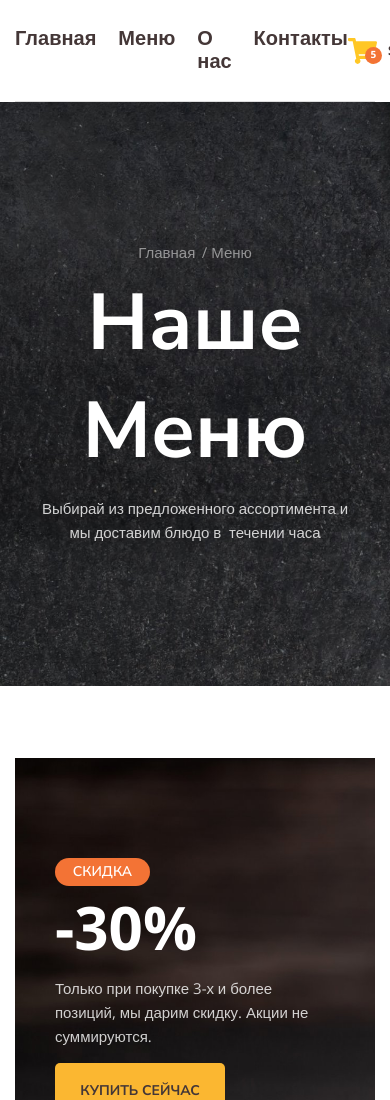
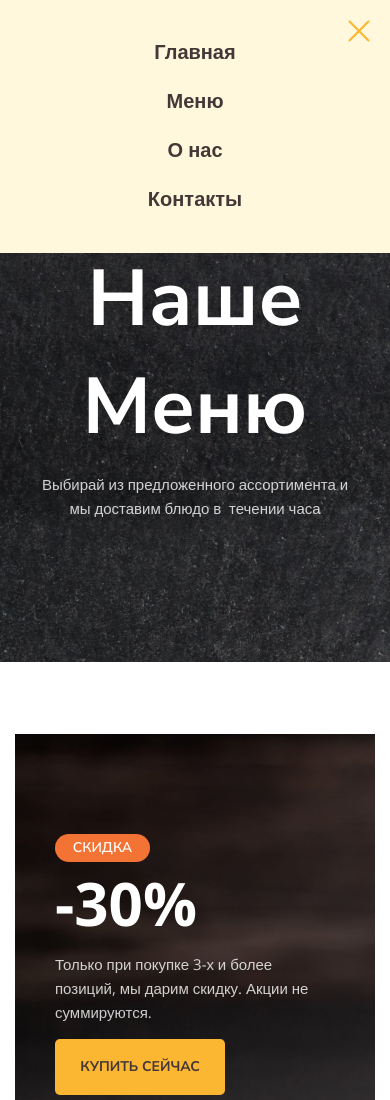
Before and after one commit to mariamorozova01/Burger-Cafe, a plain HTML site: page index.html in a window 390 px wide. Shown: the top 1100 px of the page. Drawn offline with nearby package versions, Linux system fonts and the light colour scheme.

Commit message:
урок 22

```diff
--- a/index.html
+++ b/index.html
@@ -15,6 +15,7 @@
     <header id="header-top">
         <div class="container">
             <div class="header-wrapper">
+                <button class="burger-menu" onclick="openModal()"></button>
                 <div class="logo">
                 </div>
                 <nav class="nav">
@@ -23,7 +24,9 @@
                     <a href="#" class="nav-link">О нас</a>
                     <a href="contact.html" class="nav-link">Контакты</a>
                 </nav>
-            <a href="#" class="cart">$125 <span class="cart-count">5</span></a>
+            <div class="header-cart">
+                <a href="#" class="cart">$125 <span class="cart-count">5</span></a>
+            </div>
             </div>
         </div>
     </header>
@@ -203,6 +206,16 @@
        </footer>
 
 <a href="#header-top" class="button-up hidden" id="btnUp">Наверх</a>
+<div class="modal" id="modal">
+    <nav class="nav_modal">
+        <a href="#" class="nav-link">Главная</a>
+        <a href="index.html" class="nav-link">Меню</a>
+        <a href="#" class="nav-link">О нас</a>
+        <a href="contact.html" class="nav-link">Контакты</a>
+    </nav>
+        <button class="modal-close" onclick="closeModal()"></button>
+</div>
+
 <script src="scripts/script.js">
 
 </script>
--- a/scripts/script.js
+++ b/scripts/script.js
@@ -41,3 +41,13 @@ function scrollFunction(){
         document.getElementById('btnUp').className = 'button-up hidden';
     }
 }
+
+// Menu
+
+    function openModal() {
+        document.getElementById("modal").style.top = "0px";
+    }
+
+    function closeModal() {
+        document.getElementById("modal").style.top = "-400px";
+    }
--- a/styles/main.css
+++ b/styles/main.css
@@ -26,6 +26,16 @@ body {
     box-sizing: border-box;
 }
 /*Header*/
+.burger-menu {
+    background-image: url(../images/Menu.svg);
+    display: none;
+    width: 34px;
+    height: 22px;
+    background-repeat: no-repeat;
+    background-size: contain;
+    background-color: transparent;
+    border: none;
+}
 .header-wrapper {
     display: flex;
     align-items: center;
@@ -33,7 +43,6 @@ body {
     /*gap: 56px;*/
     padding: 26px 0;
     border-bottom: 1px solid var(--line);
-}
 }
 .logo {
     display: block;
@@ -565,7 +574,9 @@ body {
 .contact-tel:hover {
     color: var(--accent-light);
 }
-
+.nav_modal {
+    display: none;
+}
 /*Media*/
 /*@media (width <= 1080px) {
     .nav {
@@ -627,3 +638,55 @@ body {
     .footer {
         padding: 62px 0 71px 0;
 }
+ @media  (max-width: 730px) {
+    .nav {
+        display: none;
+    }
+    .modal {
+        background-color: #FFF8DC;
+        padding: 40px 15px;
+        position: absolute;
+        top: 0;
+        width: 100%;
+        max-width: 500px;
+        box-sizing: border-box;
+        left: 0;
+        right: 0;
+        margin: 0 auto;
+        text-align: center;
+        transition: 0.3s;
+    }
+    .nav_modal {
+        display: flex;
+        flex-direction: column;
+        gap: 23px;
+    }
+    .modal-close {
+        display: block;
+        width: 22px;
+        height: 22px;
+        background-image: url(../images/close\ 1.svg);
+        background-repeat: no-repeat;
+        background-size: contain;
+        background-color: transparent;
+        border: none;
+        position: absolute;
+        top: 20px;
+        right: 20px;
+    }
+    .burger-menu {
+        display: block;
+    }
+    .header-wrapper {
+        gap: 21px;
+        justify-content: flex-start;
+        padding: 20px 0;
+    }
+    .header-cart {
+        margin-left: auto;
+    }
+    .logo {
+        height: 37px;
+        width: 117px;
+    }
+ }
```
Also changed, not shown: images/Menu.svg (added), images/close 1.svg (added).
